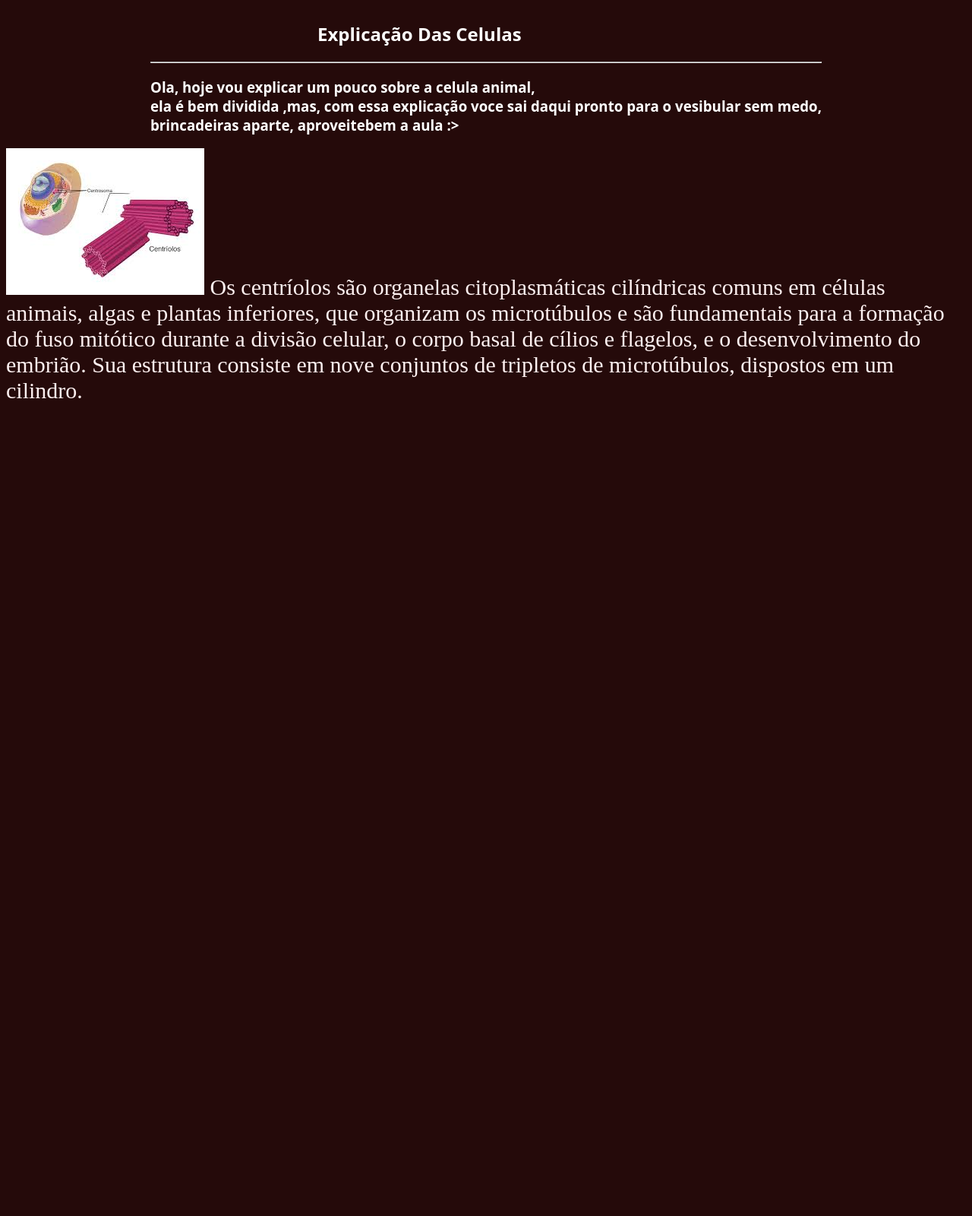
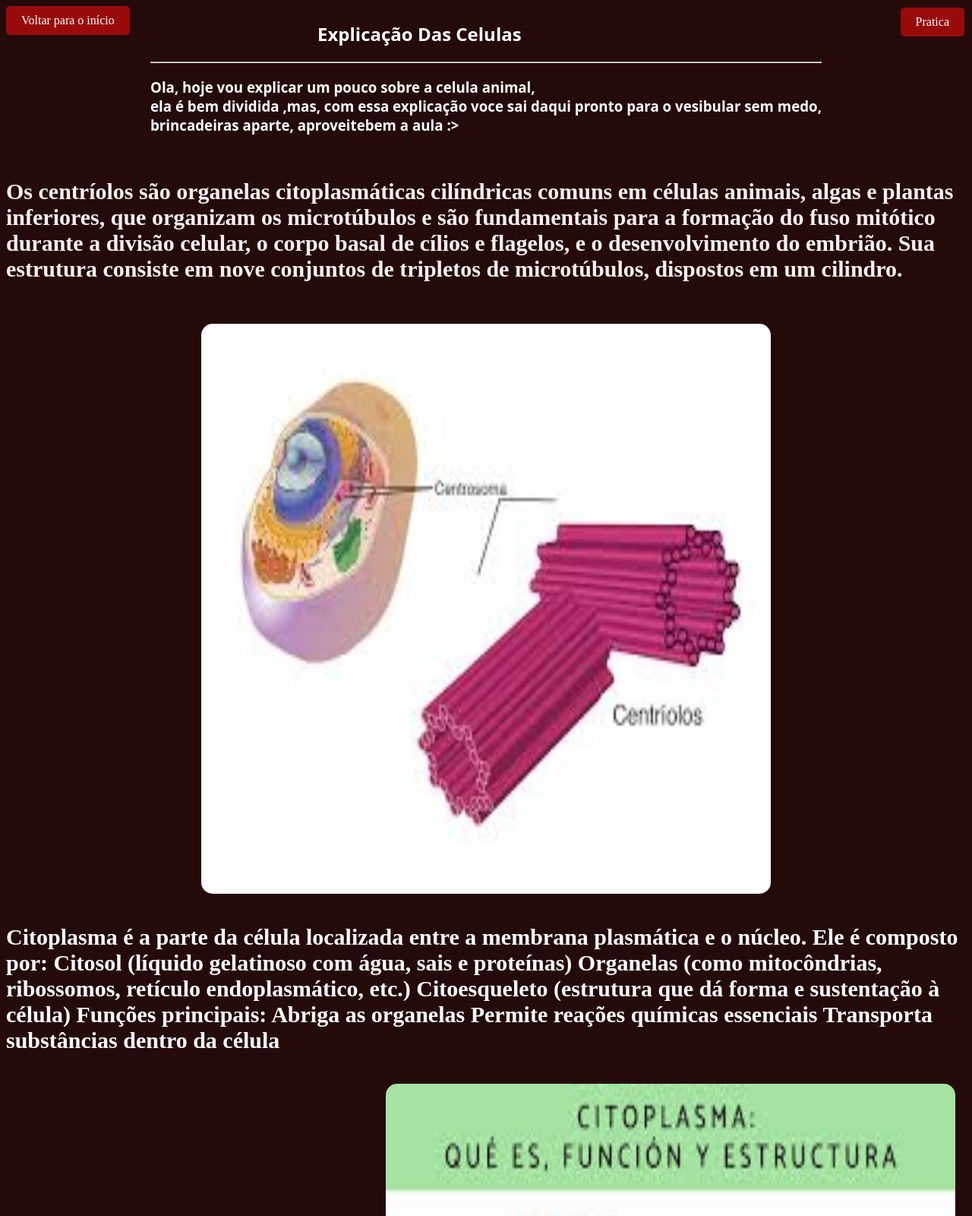
Before and after one commit to RychardMS/Projeto-de-BIologia, a plain HTML site: page teorica.html in a window 1280 px wide. Shown: the top 1600 px of the page at 76% size. Before the commit the page ends 816 px from the top, so only its background shows below. Drawn offline with Linux system fonts and the light colour scheme.

Commit message:
fazendo a parte da teoria

```diff
--- a/styles/index3.css
+++ b/styles/index3.css
@@ -10,22 +10,16 @@
 }
 
 body{
-    height: 100vh;
+    height: 500vh;
     background-color: rgb(37, 10, 10);
 }
 
-#text{
 
-}
-
-#h1{
-
-}
 #h2{
     margin-left: 220px;
 }
 
-/* Ajusta layout para telas menores que 768px */
+
 @media (max-width: 768px) {
   body {
     font-size: 14px;
@@ -35,4 +29,63 @@ body{
 .centriolo{
     color: #fdf0f0;
     font-size: 30px;
+    display:flex;
+    justify-content: center;
+    align-items: center;
+    gap: 15px;
+    flex-direction: column;
+
+    ;
 }
+
+
+#ft1{
+  display: flex;
+  justify-content: center;
+  align-items: center;
+  width: 750px;
+  height: 750px;
+  border-radius: 15px;
+
+}
+
+#cito{
+   color: white;
+   font-size: 30px;
+
+
+
+}
+.btns{
+  display: flex;
+  justify-content: space-between;
+}
+#btn {
+
+  padding: 10px 20px;
+  background-color: #990b0b;
+  color: white;
+  text-decoration: none;
+  border-radius: 5px;
+
+  position: fixed;
+}
+#btn2 {
+  padding: 10px 20px;
+  background-color: #990b0b;
+  color: white;
+  text-decoration: none;
+  border-radius: 5px;
+  position: fixed;    /* Fixa na tela */
+  top: 10px;          /* Distância do topo */
+  right: 10px;        /* Distância da direita */
+  z-index: 1000;      /* Garante que fique visível acima dos outros elementos */
+}
+
+#citop{
+  width: 750px;
+  height: 750px;
+  display: flex;
+  margin-left: 500px ;
+  border-radius: 15px;
+}
--- a/teorica.html
+++ b/teorica.html
@@ -7,7 +7,10 @@
     <link rel="stylesheet" href="styles/index3.css">
 </head>
 <body>
-
+    <div class="btns">
+<a href="index.html" id="btn">Voltar para o início</a>
+<a href="pratica.html" id="btn2">Pratica</a>
+        </div>
 <div class="cabeça">
     <header>
         <h2 id="h2">Explicação Das Celulas</h2>
@@ -22,11 +25,44 @@
 <div class="meio">
     <main>
         <div class="centriolo">
-        <img id="ft1" src="../Projeto-de-BIologia/imagens/centriolo.jpg" alt="">
-        <label for="">Os centríolos são organelas citoplasmáticas cilíndricas comuns em células animais, algas e plantas inferiores, que organizam os microtúbulos e são fundamentais para a formação do fuso mitótico durante a divisão celular, o corpo basal de cílios e flagelos,
-            e o desenvolvimento do embrião. Sua estrutura consiste em nove conjuntos de tripletos de microtúbulos, dispostos em um cilindro. </label>
 
+        <h4>Os centríolos são organelas citoplasmáticas cilíndricas comuns em células animais, algas e plantas inferiores, que organizam os microtúbulos e são fundamentais para a formação do fuso mitótico durante a divisão celular, o corpo basal de cílios e flagelos,
+            e o desenvolvimento do embrião. Sua estrutura consiste em nove conjuntos de tripletos de microtúbulos, dispostos em um cilindro. </h4>
+ <img id="ft1" src="../Projeto-de-BIologia/imagens/centriolo.jpg" alt="">
         </div>
+
+
+        <div class="citoplasma">
+
+            <h4 id="cito">Citoplasma é a parte da célula localizada entre a membrana plasmática e o núcleo. Ele é composto por:
+
+Citosol (líquido gelatinoso com água, sais e proteínas)
+Organelas (como mitocôndrias, ribossomos, retículo endoplasmático, etc.)
+Citoesqueleto (estrutura que dá forma e sustentação à célula)
+
+ Funções principais:
+
+ Abriga as organelas
+ Permite reações químicas essenciais
+ Transporta substâncias dentro da célula
+</h4>
+
+    <img id="citop" src="../Projeto-de-BIologia/imagens/citoplasma.jpg" alt="">
+        </div>
+
+
+
+
+
+
+
+
+
+
+
+
+
+
 
     </main>
 </div>
```
Also changed, not shown: index.html (+15 -12 lines), styles/index.css (+4 -3 lines).
